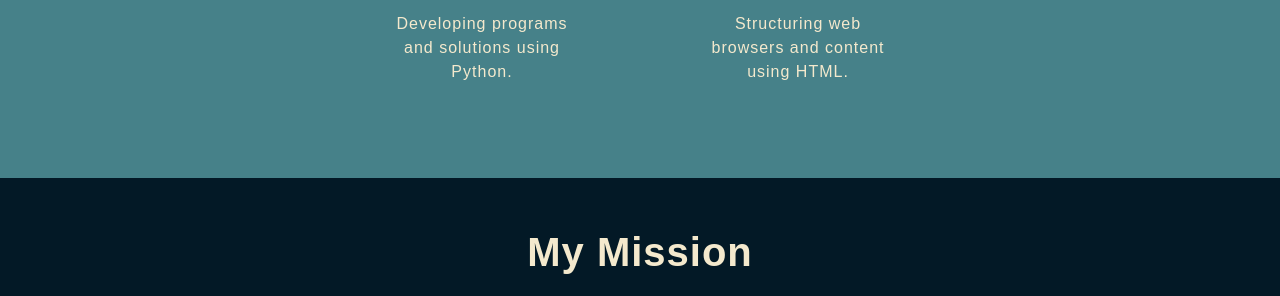
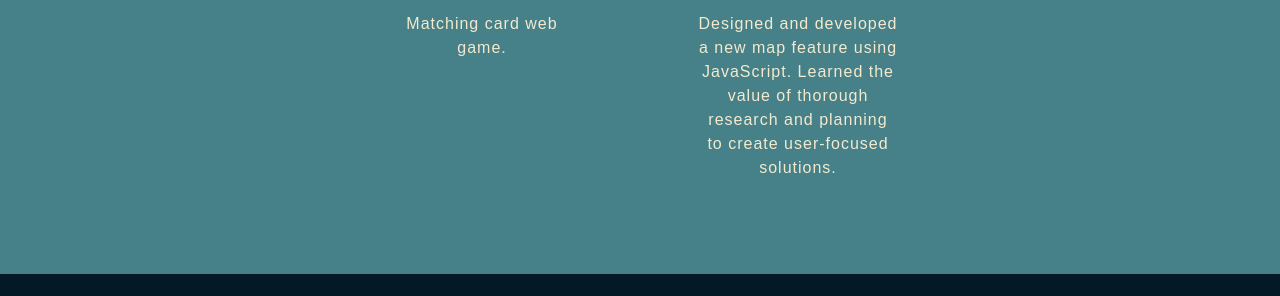
Before and after one commit to jnthai/Online-Portfolio, a website: page index.html in a window 1280 px wide. Shown: the part 892-1188 px from the top of the page. Drawn offline with nearby package versions, Linux system fonts and the light colour scheme; a web font is replaced by a local one.

Commit message:
project section changes

```diff
--- a/index.html
+++ b/index.html
@@ -85,7 +85,7 @@
             /></a>
 
             <p class="card-text">
-              Developing programs and solutions using Python.
+              Matching card web game.
             </p>
           </div>
         </div>
@@ -99,7 +99,7 @@
                 class="card-img-top"
             /></a>
             <p class="card-text">
-              Structuring web browsers and content using HTML.
+              Designed and developed a new map feature using JavaScript. Learned the value of thorough research and planning to create user-focused solutions.
             </p>
           </div>
         </div>
```
